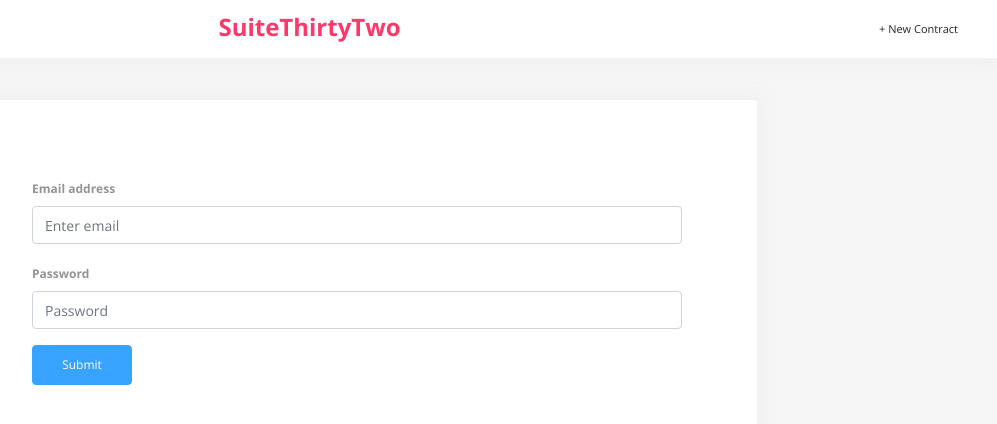
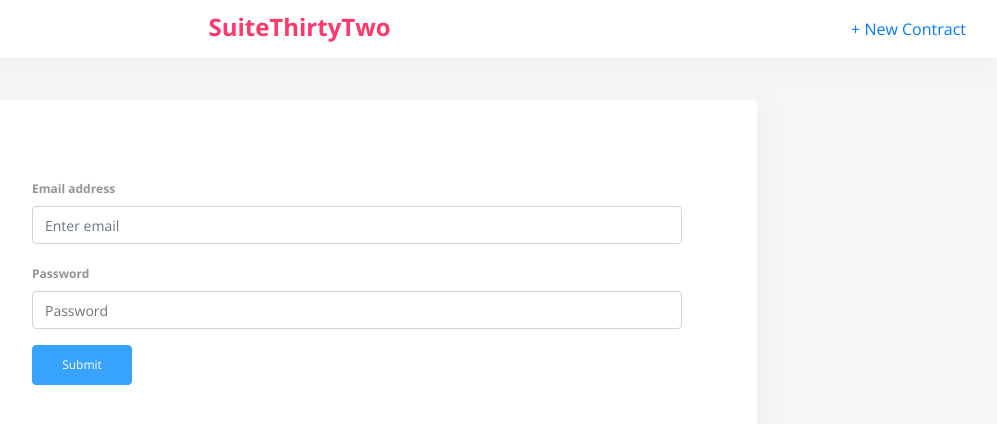
Before and after one commit to joshloftis/sweetthirtytwo, a React (Create React App) app in the folder app/client/: page /login in a window 1280 px wide. Shown: the top 424 px of the page, without its empty margins (283-1280 px from the left). Built offline with nearby package versions, Linux system fonts and the light colour scheme.

Commit message:
Link added

```diff
--- a/app/client/src/components/navheader.js
+++ b/app/client/src/components/navheader.js
@@ -1,4 +1,5 @@
 import React from 'react';
+import { Link } from 'react-router-dom';
 // import PropTypes from 'prop-types';
 import '../css/navheader.css';
 
@@ -9,7 +10,7 @@ const NavHeader = props => (
       <div className="d-flex justify-content-end" id="navbarSupportedContent">
         <ul className="navbar-nav">
           <li className="nav-item">
-            <a className="nav-link">+ New Contract</a>
+            <Link to="/add_contractee">+ New Contract</Link>
           </li>
         </ul>
       </div>
```
